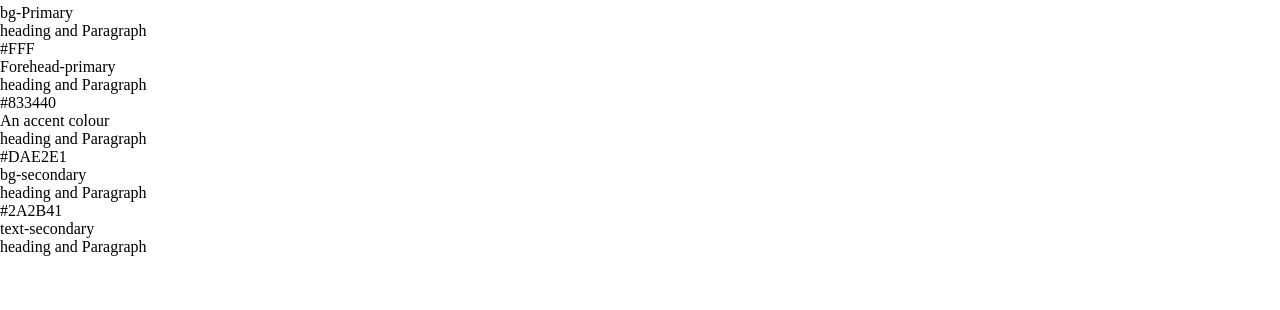
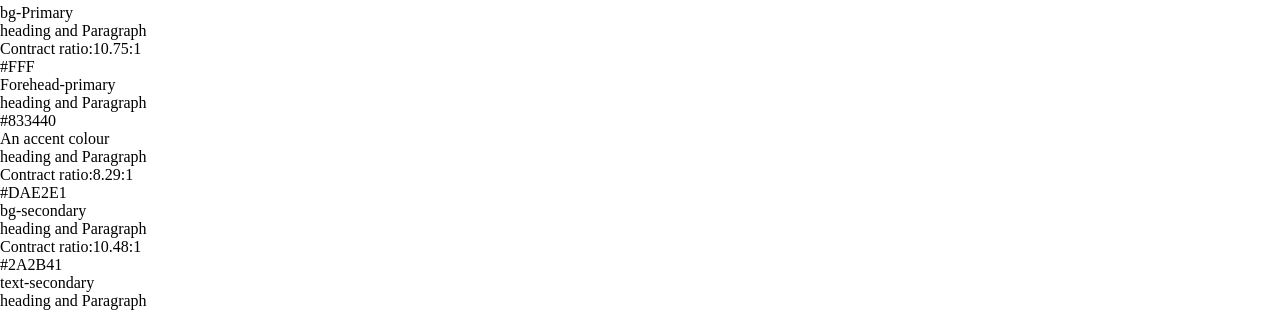
Before and after one commit to nic-dgl309-2024WI/design-system-Bhoomi3637, a plain HTML site: page color.html in a window 1280 px wide. Shown: the part 617-927 px from the top of the page. Before the commit the page ends 873 px from the top, so only its background shows below. Drawn offline with Linux system fonts and the light colour scheme.

Commit message:
Add Contrast ratio for background colors

```diff
--- a/color.html
+++ b/color.html
@@ -124,6 +124,7 @@
         <p>#3A3B5A</p>
         <p>bg-Primary</p>
         <p>heading and Paragraph</p>
+        <p>Contract ratio:10.75:1</p>
       </div>
 
       <div class="text__primary">
@@ -136,12 +137,14 @@
         <p>#833440</p>
         <p>An accent colour</p>
         <p>heading and Paragraph</p>
+        <p>Contract ratio:8.29:1</p>
       </div>
 
       <div class="bg__secondary">
         <p>#DAE2E1</p>
         <p>bg-secondary</p>
         <p>heading and Paragraph</p>
+        <p>Contract ratio:10.48:1</p>
       </div>
 
       <div class="text__secondary">
```
